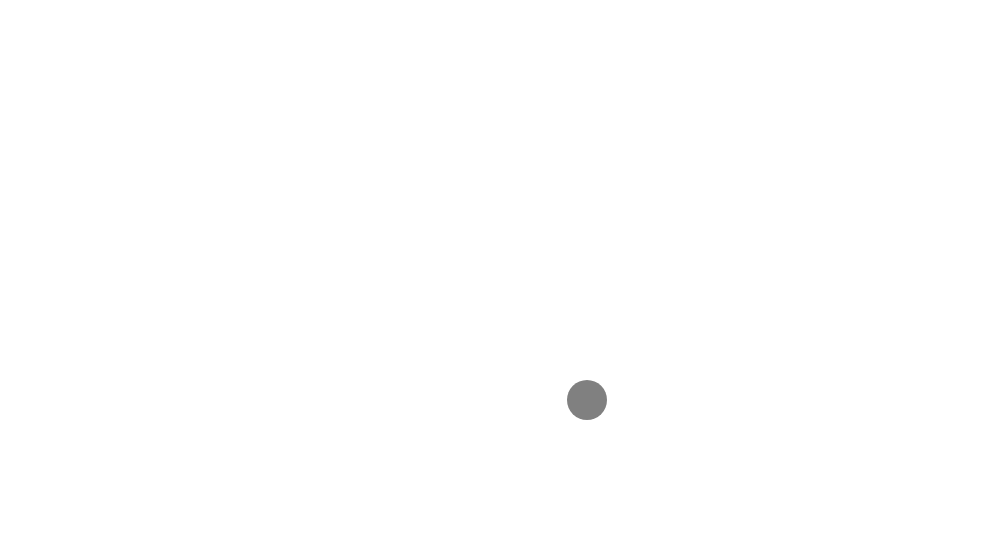
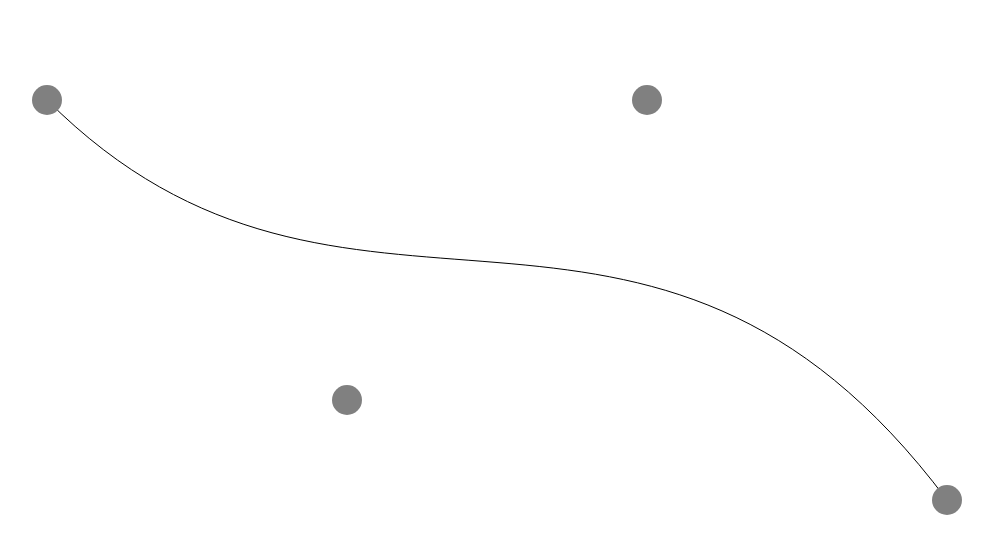
Before and after one commit to jenmacena19/Project-Canvas-Drag-and-Drop-, a plain HTML site: page index.html in a window 1280 px wide. Shown: the whole page, without its empty margins (53-1046 px from the left). Drawn offline with Linux system fonts and the light colour scheme.

Commit message:
montar uma forma com circulo

```diff
--- a/index.html
+++ b/index.html
@@ -1,10 +1,10 @@
-
 <!DOCTYPE html>
 <html>
 <head>
 	<title></title>
 	<script type="text/javascript" src="utils.js"></script>
 	<script type="text/javascript" src="main.js"></script>
+	<script type="text/javascript" src="bezier.js"></script>
 	<style type="text/css">
 	html, body {
 		margin: 0px;
--- a/main.js
+++ b/main.js
@@ -14,7 +14,6 @@ window.onload = function() {
 
 	function draw() {
 		context.clearRect(0, 0, width, height);
-
 		context.fillStyle = "gray";
 		context.beginPath();
 		context.arc(handle.x, handle.y, handle.radius, 0, Math.PI * 2, false);
```
